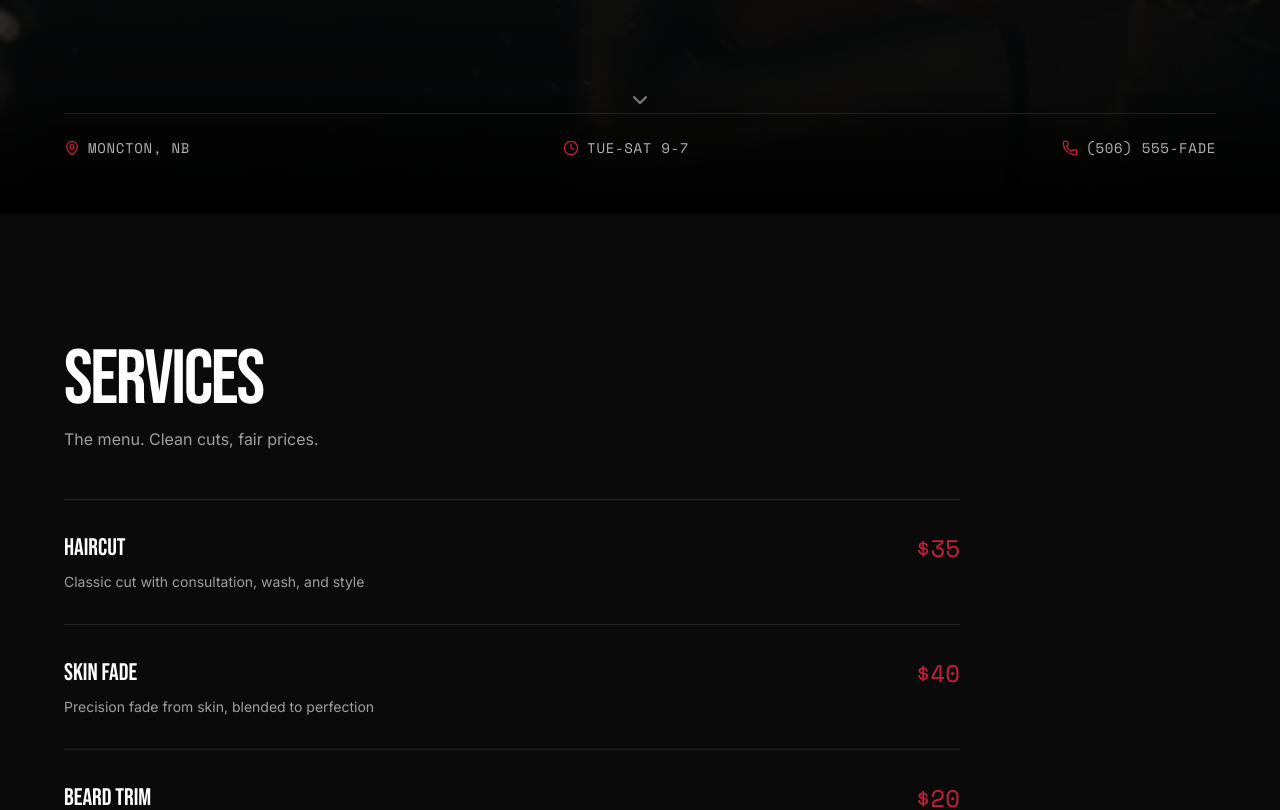
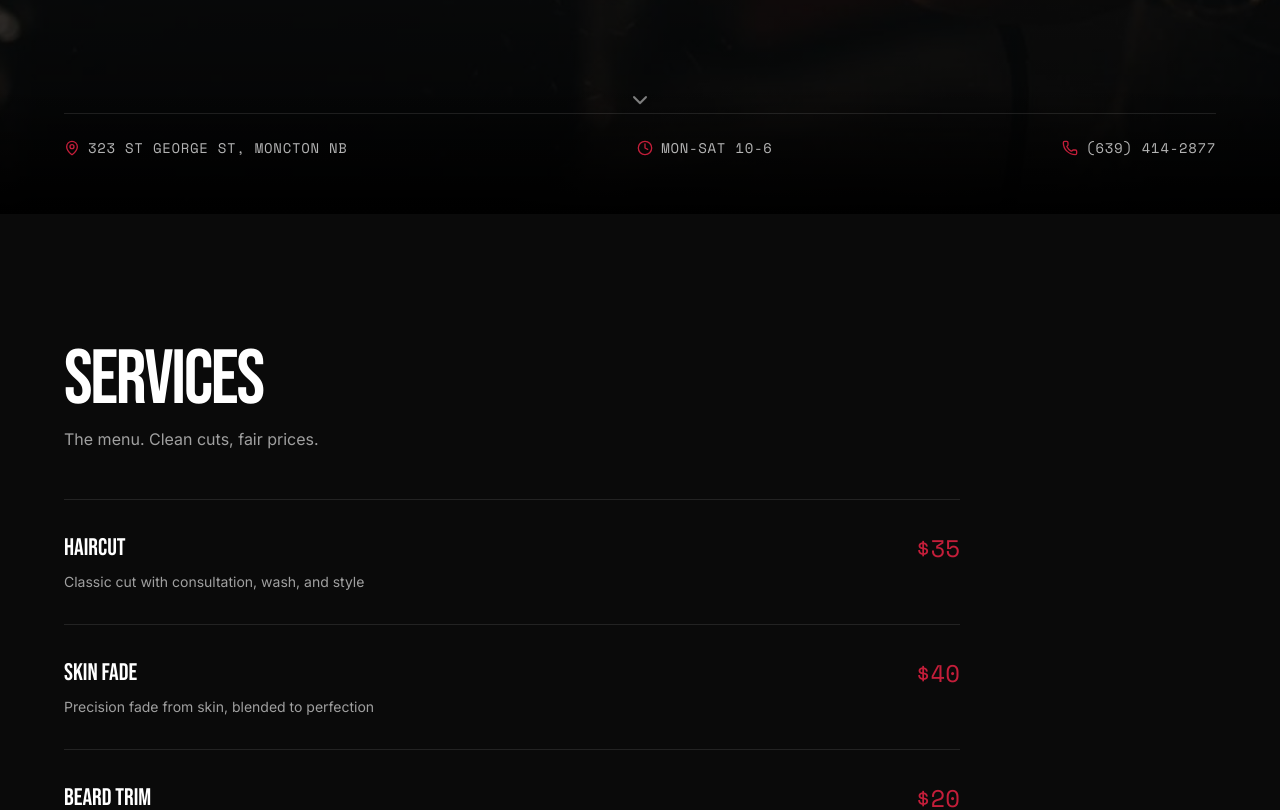
Before and after one commit to BillSteinUNB/BraedenCherrysPortfolio, a React (Vite) app in the folder app/: page / in a window 1280 px wide. Shown: the part 900-1710 px from the top of the page. Built offline with nearby package versions, Linux system fonts and the light colour scheme.

Commit message:
Update launch contact details and hours

```diff
--- a/app/src/data/index.ts
+++ b/app/src/data/index.ts
@@ -124,21 +124,22 @@ export const teamMembers: TeamMember[] = [
 ];
 
 export const businessHours: BusinessHours[] = [
-  { day: 'Monday', hours: 'CLOSED', isOpen: false },
-  { day: 'Tuesday', hours: '9:00 AM – 7:00 PM', isOpen: true },
-  { day: 'Wednesday', hours: '9:00 AM – 7:00 PM', isOpen: true },
-  { day: 'Thursday', hours: '9:00 AM – 7:00 PM', isOpen: true },
-  { day: 'Friday', hours: '9:00 AM – 7:00 PM', isOpen: true },
-  { day: 'Saturday', hours: '9:00 AM – 5:00 PM', isOpen: true },
+  { day: 'Monday', hours: '10:00 AM - 6:00 PM', isOpen: true },
+  { day: 'Tuesday', hours: '10:00 AM - 6:00 PM', isOpen: true },
+  { day: 'Wednesday', hours: '10:00 AM - 6:00 PM', isOpen: true },
+  { day: 'Thursday', hours: '10:00 AM - 6:00 PM', isOpen: true },
+  { day: 'Friday', hours: '10:00 AM - 6:00 PM', isOpen: true },
+  { day: 'Saturday', hours: '10:00 AM - 6:00 PM', isOpen: true },
   { day: 'Sunday', hours: 'CLOSED', isOpen: false },
 ];
 
 export const businessInfo = {
   name: "Cherry's Barbershop",
-  address: '123 Main Street',
-  city: 'Moncton, NB E1C 1A1',
+  address: '323 St George St',
+  city: 'Moncton NB',
   country: 'Canada',
-  phone: '(506) 555-FADE',
-  email: 'hello@cherrysmoncton.com',
+  phone: '(639) 414-2877',
+  email: 'braeden@cherrysbarber.com',
+  instagram: 'https://instagram.com/brae.blades',
   bookingUrl: '#booking',
 };
--- a/app/src/sections/Footer.tsx
+++ b/app/src/sections/Footer.tsx
@@ -18,7 +18,7 @@ const shopLinks = [
 const contactLinks = [
   { name: businessInfo.phone, href: `tel:${businessInfo.phone.replace(/\D/g, '')}` },
   { name: businessInfo.email, href: `mailto:${businessInfo.email}` },
-  { name: businessInfo.address, href: '#contact' },
+  { name: `${businessInfo.address}, ${businessInfo.city}`, href: '#contact' },
 ];
 
 export default function Footer() {
@@ -55,11 +55,11 @@ export default function Footer() {
               {/* Social Links */}
               <div className="flex items-center gap-4 mt-6">
                 <a
-                  href="https://instagram.com"
+                  href={businessInfo.instagram}
                   target="_blank"
                   rel="noopener noreferrer"
                   className="p-2 text-white/60 hover:text-cherry hover:bg-white/5 rounded-sm transition-all duration-200"
-                  aria-label="Instagram"
+                  aria-label="Instagram @brae.blades"
                 >
                   <Instagram className="w-5 h-5" />
                 </a>
@@ -160,7 +160,7 @@ export default function Footer() {
               © {new Date().getFullYear()} {businessInfo.name}. All rights reserved.
             </p>
             <p className="font-mono text-xs text-white/40">
-              Moncton, New Brunswick, Canada
+              323 St George St, Moncton NB
             </p>
           </div>
         </div>
--- a/app/src/sections/Hero.tsx
+++ b/app/src/sections/Hero.tsx
@@ -115,7 +115,7 @@ export default function Hero() {
               className="btn-primary inline-flex items-center gap-2"
               onClick={(e) => {
                 e.preventDefault();
-                alert('Booking system coming soon! Call (506) 555-FADE to book.');
+                alert('Booking system coming soon! Call (639) 414-2877 to book.');
               }}
             >
               BOOK YOUR CUT
@@ -145,15 +145,15 @@ export default function Hero() {
           <div className="flex flex-wrap items-center justify-between gap-6 py-6 border-t border-white/10">
             <div className="flex items-center gap-2 text-white/70">
               <MapPin className="w-4 h-4 text-cherry" />
-              <span className="font-mono text-sm tracking-wide">MONCTON, NB</span>
+              <span className="font-mono text-sm tracking-wide">323 ST GEORGE ST, MONCTON NB</span>
             </div>
             <div className="flex items-center gap-2 text-white/70">
               <Clock className="w-4 h-4 text-cherry" />
-              <span className="font-mono text-sm tracking-wide">TUE-SAT 9-7</span>
+              <span className="font-mono text-sm tracking-wide">MON-SAT 10-6</span>
             </div>
             <div className="flex items-center gap-2 text-white/70">
               <Phone className="w-4 h-4 text-cherry" />
-              <span className="font-mono text-sm tracking-wide">(506) 555-FADE</span>
+              <span className="font-mono text-sm tracking-wide">(639) 414-2877</span>
             </div>
           </div>
         </div>
--- a/app/src/sections/Navigation.tsx
+++ b/app/src/sections/Navigation.tsx
@@ -90,7 +90,7 @@ export default function Navigation() {
                 className="hidden md:block btn-primary text-sm tracking-wide"
                 onClick={(e) => {
                   e.preventDefault();
-                  alert('Booking system coming soon! Call (506) 555-FADE to book.');
+                  alert('Booking system coming soon! Call (639) 414-2877 to book.');
                 }}
               >
                 BOOK NOW
@@ -142,7 +142,7 @@ export default function Navigation() {
             onClick={(e) => {
               e.preventDefault();
               setIsMobileMenuOpen(false);
-              alert('Booking system coming soon! Call (506) 555-FADE to book.');
+              alert('Booking system coming soon! Call (639) 414-2877 to book.');
             }}
           >
             BOOK NOW
--- a/app/src/sections/Services.tsx
+++ b/app/src/sections/Services.tsx
@@ -86,7 +86,7 @@ export default function Services() {
             className="btn-primary inline-flex items-center gap-2"
             onClick={(e) => {
               e.preventDefault();
-              alert('Booking system coming soon! Call (506) 555-FADE to book.');
+              alert('Booking system coming soon! Call (639) 414-2877 to book.');
             }}
           >
             BOOK NOW
```
